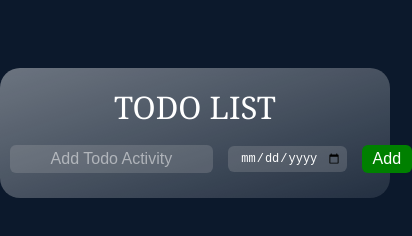
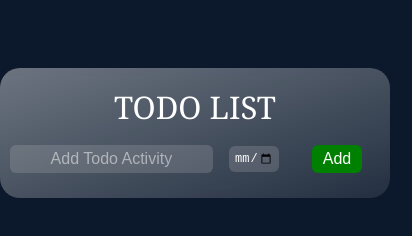
Before and after one commit to kilundi/TODO-LIST, a plain HTML site: page index.html in a window 390 px wide. Shown: the whole page, 412 px wide, since content can reach past the window. Drawn offline with Linux system fonts and the light colour scheme.

Commit message:
Update style.css

```diff
--- a/style.css
+++ b/style.css
@@ -194,7 +194,7 @@ body {
 
     .dueDateInput {
         font-size: small;
-        /* width: 50px; */
+        width: 50px;
         overflow: hidden;
     }
 
```
